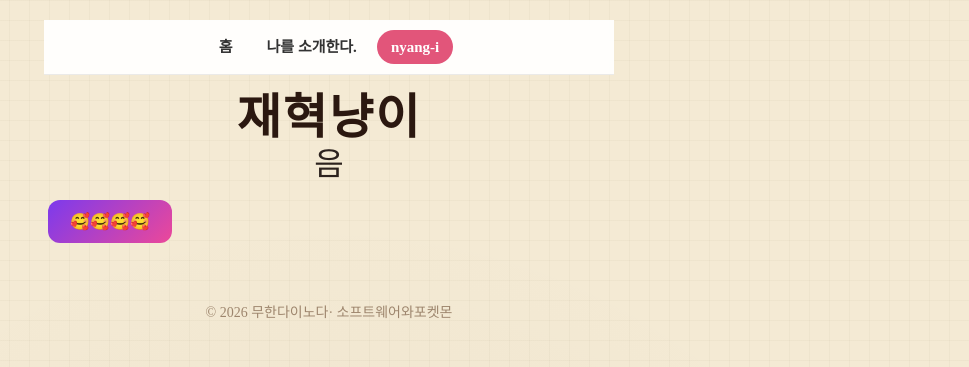
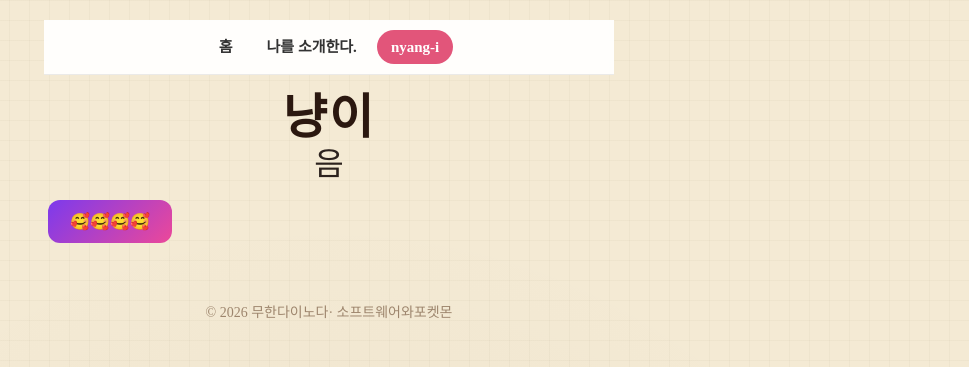
Before and after one commit to dotol2jr-school/my-page, a plain HTML site: page nyang-i.html in a window 1280 px wide. Shown: the top 367 px of the page, without its empty margins (311-1280 px from the left). Drawn offline with nearby package versions, Linux system fonts and the light colour scheme; a web font is replaced by a local one.

Commit message:
Update nyang-i.html

```diff
--- a/nyang-i.html
+++ b/nyang-i.html
@@ -502,7 +502,7 @@ html.st-dark img,html.st-dark video,html.st-dark iframe,html.st-dark canvas{filt
 </nav>
 
 <figure class="st-img">
-  <h1>재혁냥이</h1>
+  <h1>냥이</h1>
   <p class="st-ico">음</p>
 </figure>
 <a class="st-btn st-g-grape st-hv-grow" href="index.html">🥰🥰🥰🥰</a>
```
